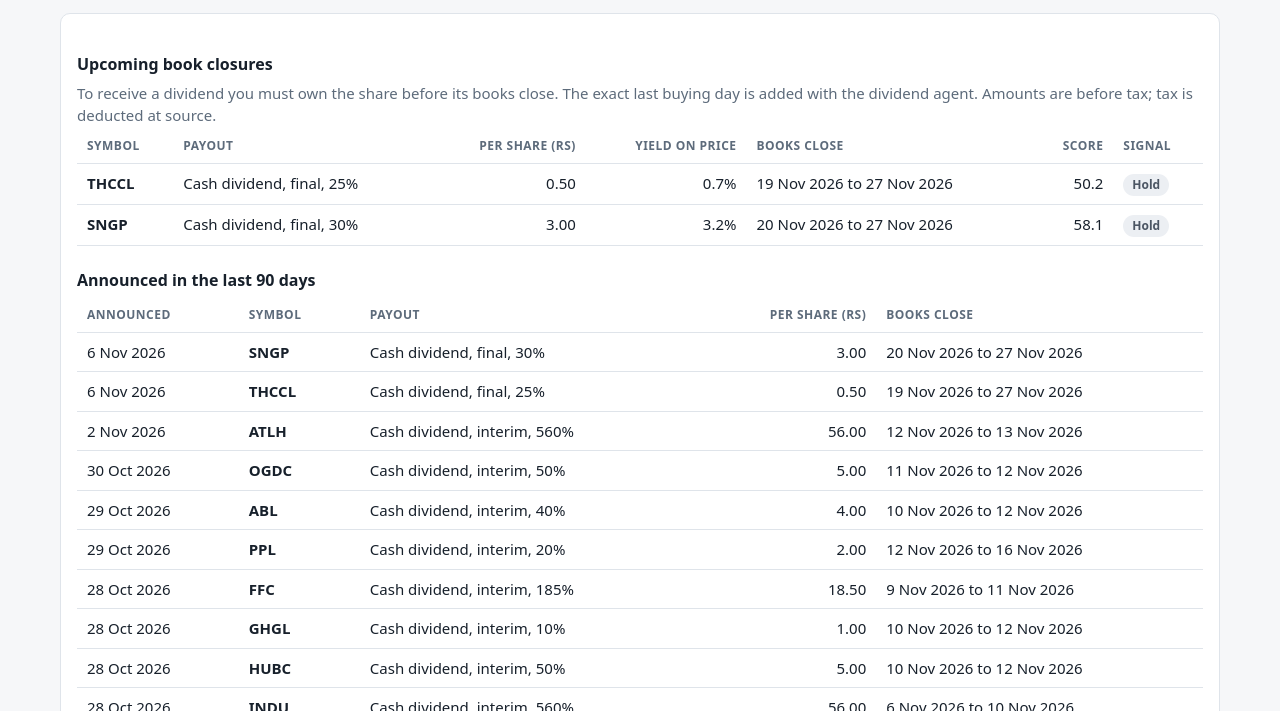
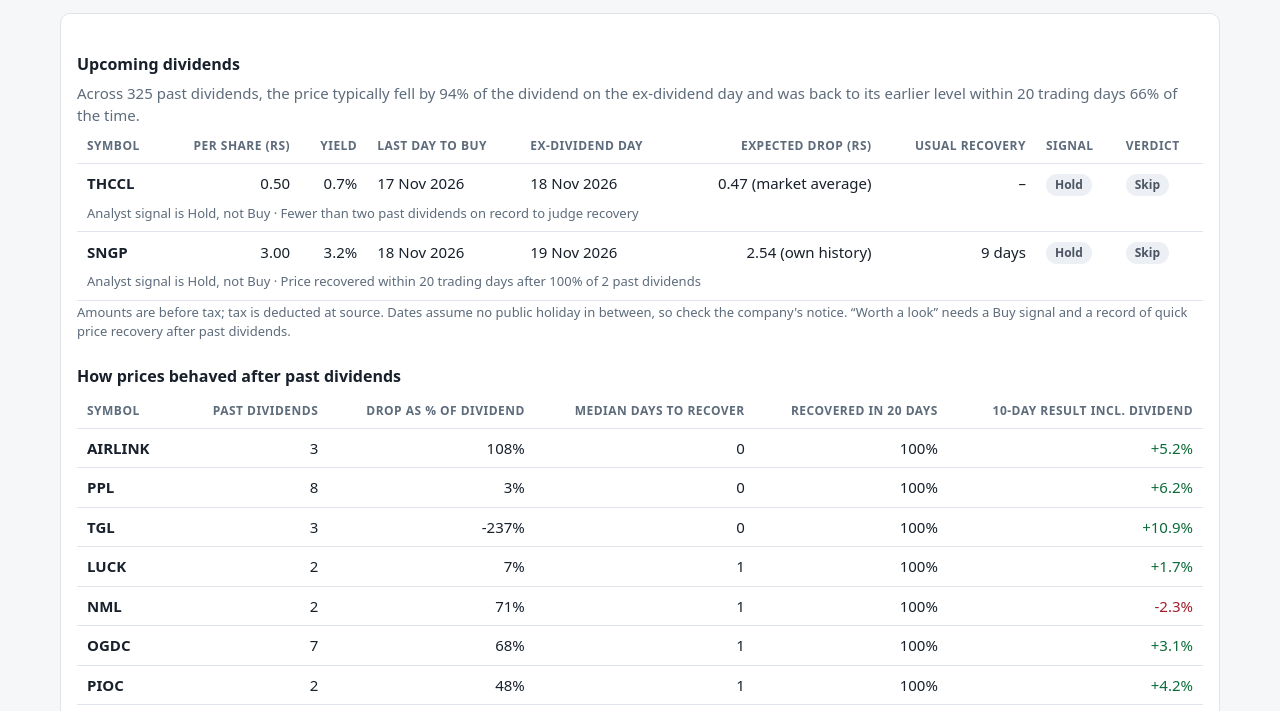
Before and after one commit to vision1068/alphalens-financial, a plain HTML site: page betalens-financial/dashboard/index.html in a window 1280 px wide. Both pictures are taken after a click on the tab "Dividends". Shown: the part 81-792 px from the top of the page. Drawn offline with Linux system fonts and the light colour scheme.

Commit message:
BetaLens dashboard: dividend agent view (last buy day, expected drop, recovery, verdict)
Co-Authored-By: Claude Fable 5.2 <noreply@anthropic.com>
Claude-Session: https://claude.ai/code/session_01ND5J7oa61RXNzgVUtcCfjN

```diff
--- a/betalens-financial/dashboard/app.js
+++ b/betalens-financial/dashboard/app.js
@@ -154,22 +154,38 @@ function payoutLabel(p) {
   return `${kind}, ${p.stage}, ${fmt(p.percent, p.percent % 1 ? 1 : 0)}%`;
 }
 function renderDividends() {
-  const today = new Date().toISOString().slice(0, 10);
   const since = new Date(Date.now() - 90 * 864e5).toISOString().slice(0, 10);
-  const upcoming = state.payouts.filter((p) => p.book_closure_from && p.book_closure_from > today)
-    .sort((a, b) => a.book_closure_from.localeCompare(b.book_closure_from));
-  $("upEmpty").hidden = upcoming.length > 0;
-  $("upTable").tBodies[0].replaceChildren(...upcoming.map((p) => {
-    const k = state.bySymbol[p.symbol] || {};
-    const yieldPct = p.amount_per_share && p.price ? 100 * p.amount_per_share / p.price : null;
-    return el("tr", {}, [
-      el("td", {}, el("b", { text: p.symbol })), el("td", { text: payoutLabel(p) }),
-      el("td", { class: "num", text: fmt(p.amount_per_share) }),
-      el("td", { class: "num", text: yieldPct === null ? "–" : `${fmt(yieldPct, 1)}%` }),
-      el("td", { text: `${fmtDate(p.book_closure_from)} to ${fmtDate(p.book_closure_to)}` }),
-      el("td", { class: "num", text: fmt(k.score, 1) }), el("td", {}, k.signal ? chip(k.signal) : "–"),
-    ]);
+  const agent = state.agent || { upcoming: [], companies: {}, summary: {} };
+  const pct = (x) => (x === null || x === undefined) ? "–" : `${fmt(100 * x, 0)}%`;
+  const s = agent.summary;
+  $("divSummary").textContent = s && s.events
+    ? `Across ${s.events} past dividends, the price typically fell by ${pct(s.median_drop_ratio)} of the dividend on the `
+      + `ex-dividend day and was back to its earlier level within 20 trading days ${pct(s.quick_recovery_share)} of the time.`
+    : "";
+  $("upEmpty").hidden = agent.upcoming.length > 0;
+  $("upTable").tBodies[0].replaceChildren(...agent.upcoming.flatMap((u) => {
+    const good = u.verdict === "WORTH_A_LOOK";
+    return [el("tr", {}, [
+      el("td", {}, el("b", { text: u.symbol })), el("td", { class: "num", text: fmt(u.amount_per_share) }),
+      el("td", { class: "num", text: u.yield_pct === null ? "–" : `${fmt(u.yield_pct, 1)}%` }),
+      el("td", { text: fmtDate(u.last_buy_date) }), el("td", { text: fmtDate(u.ex_date) }),
+      el("td", { class: "num", text: u.expected_drop_rs === null ? "–" : `${fmt(u.expected_drop_rs)} (${u.expected_drop_basis})` }),
+      el("td", { class: "num", text: u.median_recovery_days === null ? "–" : `${fmt(u.median_recovery_days, 0)} days` }),
+      el("td", {}, u.signal ? chip(u.signal) : "–"),
+      el("td", {}, el("span", { class: `chip ${good ? "BUY" : "HOLD"}`, text: good ? "Worth a look" : "Skip" })),
+    ]), el("tr", { class: "why" }, el("td", { colspan: "9", class: "wrap muted small", text: u.reasons.join(" · ") }))];
   }));
+  const hist = Object.entries(agent.companies).filter(([, h]) => h.events >= 2)
+    .sort((a, b) => (b[1].quick_recovery_share ?? -1) - (a[1].quick_recovery_share ?? -1)
+      || (a[1].median_recovery_days ?? 999) - (b[1].median_recovery_days ?? 999));
+  $("histTable").tBodies[0].replaceChildren(...hist.map(([symbol, h]) => el("tr", {}, [
+    el("td", {}, el("b", { text: symbol })), el("td", { class: "num", text: h.events }),
+    el("td", { class: "num", text: pct(h.median_drop_ratio) }),
+    el("td", { class: "num", text: h.median_recovery_days === null ? "–" : fmt(h.median_recovery_days, 0) }),
+    el("td", { class: "num", text: pct(h.quick_recovery_share) }),
+    el("td", { class: `num ${h.avg_capture_10d_pct === null ? "" : h.avg_capture_10d_pct >= 0 ? "gain" : "loss"}`,
+      text: h.avg_capture_10d_pct === null ? "–" : `${h.avg_capture_10d_pct >= 0 ? "+" : ""}${fmt(h.avg_capture_10d_pct, 1)}%` }),
+  ])));
   const recent = state.payouts.filter((p) => p.announced && p.announced >= since)
     .sort((a, b) => b.announced.localeCompare(a.announced));
   $("recentTable").tBodies[0].replaceChildren(...recent.map((p) => el("tr", {}, [
@@ -292,6 +308,7 @@ async function main() {
     const sectors = [...new Set(scores.scores.map((k) => k.sector).filter(Boolean))].sort();
     $("fSector").append(...sectors.map((s) => el("option", { value: s, text: s })));
     $("symbolList").append(...scores.scores.map((k) => el("option", { value: k.symbol })));
+    try { state.agent = await getJson("latest/dividend_agent.json"); } catch { state.agent = null; }
     renderTiles(); renderScores(); renderHoldings(); renderDividends();
   } catch (err) {
     $("updated").textContent = "Data could not be loaded.";
--- a/betalens-financial/dashboard/index.html
+++ b/betalens-financial/dashboard/index.html
@@ -63,13 +63,19 @@
   </section>
 
   <section id="dividends" class="panel" hidden>
-    <h2>Upcoming book closures</h2>
-    <p class="muted">To receive a dividend you must own the share before its books close. The exact last buying day is added with the dividend agent. Amounts are before tax; tax is deducted at source.</p>
+    <h2>Upcoming dividends</h2>
+    <p id="divSummary" class="muted"></p>
     <div class="tablewrap"><table id="upTable">
-      <thead><tr><th>Symbol</th><th>Payout</th><th class="num">Per share (Rs)</th><th class="num">Yield on price</th>
-      <th>Books close</th><th class="num">Score</th><th>Signal</th></tr></thead><tbody></tbody>
+      <thead><tr><th>Symbol</th><th class="num">Per share (Rs)</th><th class="num">Yield</th><th>Last day to buy</th>
+      <th>Ex-dividend day</th><th class="num">Expected drop (Rs)</th><th class="num">Usual recovery</th><th>Signal</th><th>Verdict</th></tr></thead><tbody></tbody>
     </table></div>
-    <p id="upEmpty" class="muted" hidden>No book closures announced ahead of today.</p>
+    <p id="upEmpty" class="muted" hidden>No cash dividends with book closure ahead of today.</p>
+    <p class="muted small">Amounts are before tax; tax is deducted at source. Dates assume no public holiday in between, so check the company's notice. “Worth a look” needs a Buy signal and a record of quick price recovery after past dividends.</p>
+    <h2>How prices behaved after past dividends</h2>
+    <div class="tablewrap"><table id="histTable">
+      <thead><tr><th>Symbol</th><th class="num">Past dividends</th><th class="num">Drop as % of dividend</th><th class="num">Median days to recover</th>
+      <th class="num">Recovered in 20 days</th><th class="num">10-day result incl. dividend</th></tr></thead><tbody></tbody>
+    </table></div>
     <h2>Announced in the last 90 days</h2>
     <div class="tablewrap"><table id="recentTable">
       <thead><tr><th>Announced</th><th>Symbol</th><th>Payout</th><th class="num">Per share (Rs)</th><th>Books close</th></tr></thead><tbody></tbody>
--- a/betalens-financial/dashboard/style.css
+++ b/betalens-financial/dashboard/style.css
@@ -56,3 +56,5 @@ dialog::backdrop { background: rgba(0,0,0,.45); } .close { float: right; }
 pre { background: var(--bg); border: 1px solid var(--line); border-radius: 6px; padding: 10px; overflow-x: auto; min-height: 40px; }
 footer { max-width: 1200px; margin: 0 auto; padding: 14px 20px 28px; }
 @media (max-width: 640px) { .hide-s { display: none; } th, td { padding: 8px 6px; } }
+tr.why td { border-bottom: 1px solid var(--line); padding-top: 0; }
+#upTable tr:not(.why) td { border-bottom: 0; }
```
